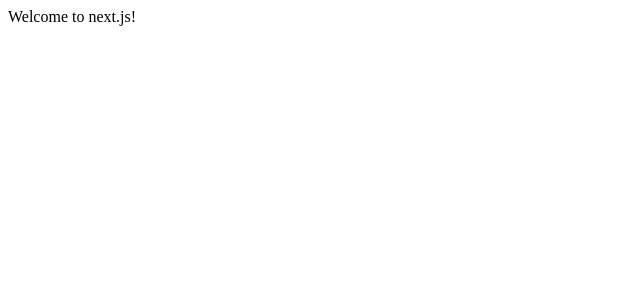
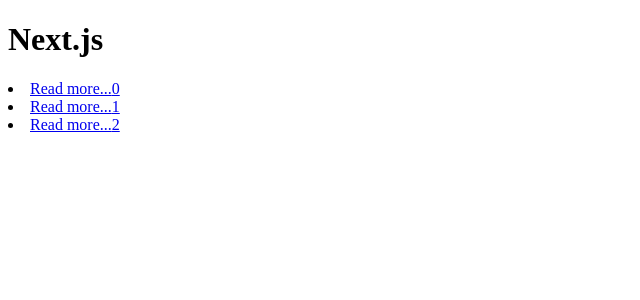
Before and after one commit to schuchard/nextjs, a Next.js app: page / in a window 1280 px wide. Shown: the top 300 px of the page, without its empty margins (0-640 px from the left). Built offline with nearby package versions, Linux system fonts and the light colour scheme.

Commit message:
add navigation

```diff
--- a/next.config.js
+++ b/next.config.js
@@ -1,8 +1,10 @@
+const postIDS = Array.from(new Array(3), (x, i) => i);
+
 module.exports = {
-  exportPathMap: function(defaultPathMap) {
-    const pageIDs = Array.from(new Array(3), (x, i) => i);
+  postIDS,
+  exportPathMap: (defaultPathMap) => {
     // transform the list of posts into a map of pages with the pathname `/post/:id`
-    const pages = pageIDs.reduce(
+    const generatedPosts = postIDS.reduce(
       (pages, post) =>
         Object.assign({}, pages, {
           [`/post/${post}`]: {
@@ -15,7 +17,7 @@
 
     // combine the map of post pages with the home
     return {
-      ...pages,
+      ...generatedPosts,
       ...{ '/': { page: '/' } },
       ...{ '/about': { page: '/about' } },
     };
--- a/pages/index.js
+++ b/pages/index.js
@@ -1 +1,28 @@
-export default () => <div>Welcome to next.js!</div>
+import { Component } from 'react';
+import Link from 'next/link';
+import { postIDS } from '../next.config';
+
+export default class extends Component {
+  static async getInitialProps() {
+    return await { posts: [...postIDS] };
+  }
+
+  render() {
+    return (
+      <main>
+        <h1>Next.js</h1>
+        <section>
+          {this.props.posts.map((id) => {
+            return (
+              <li>
+                <Link href={{ pathname: '/post', query: { id: id } }} as={`/post/${id}`}>
+                  <a>Read more...{id}</a>
+                </Link>
+              </li>
+            );
+          })}
+        </section>
+      </main>
+    );
+  }
+}
--- a/pages/post.js
+++ b/pages/post.js
@@ -3,13 +3,16 @@
 
 export default class extends Component {
   static async getInitialProps({ query }) {
-    return await {...query };
+    return await { ...query };
   }
 
   render() {
     return (
       <main>
         <h1>Post {this.props.id}</h1>
+        <Link href='/'>
+          <a>home</a>
+        </Link>
       </main>
     );
   }
```
Also changed, not shown: 5 other files (tests, documents, lock files or other folders).
